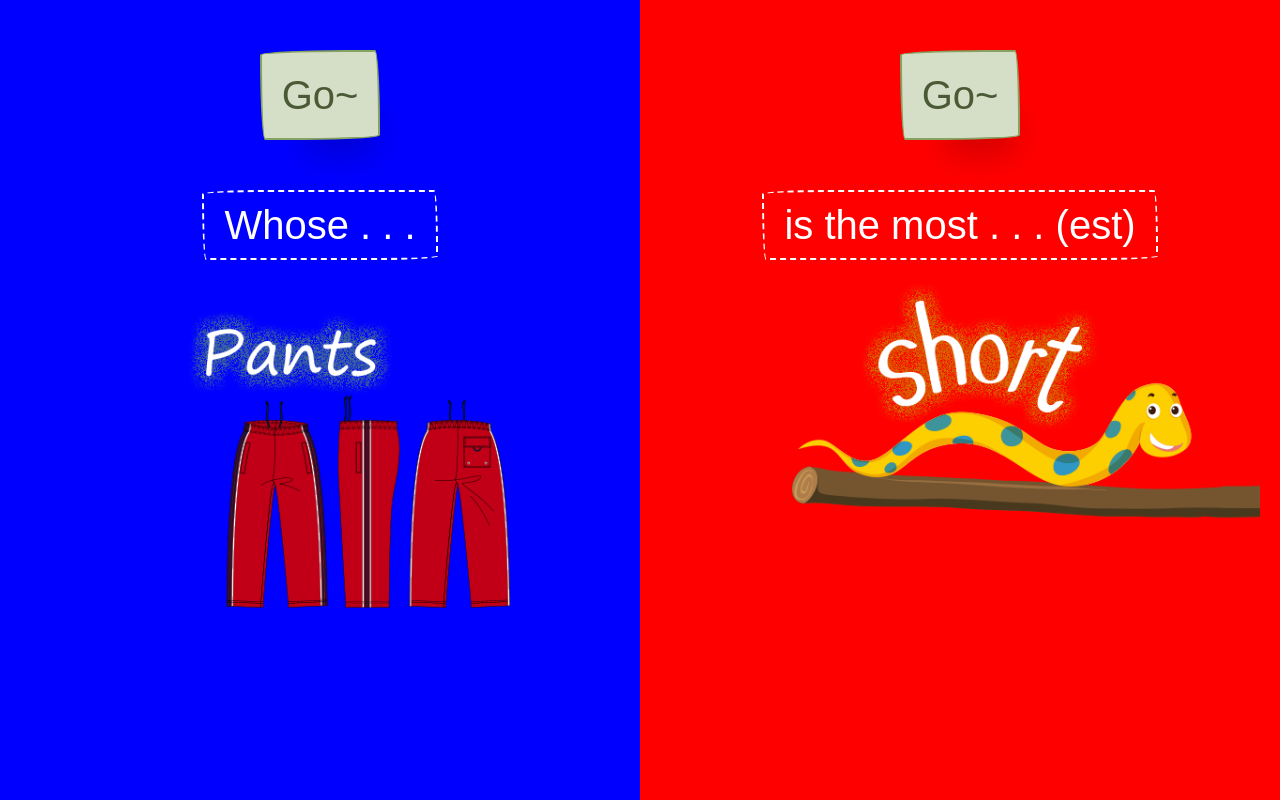
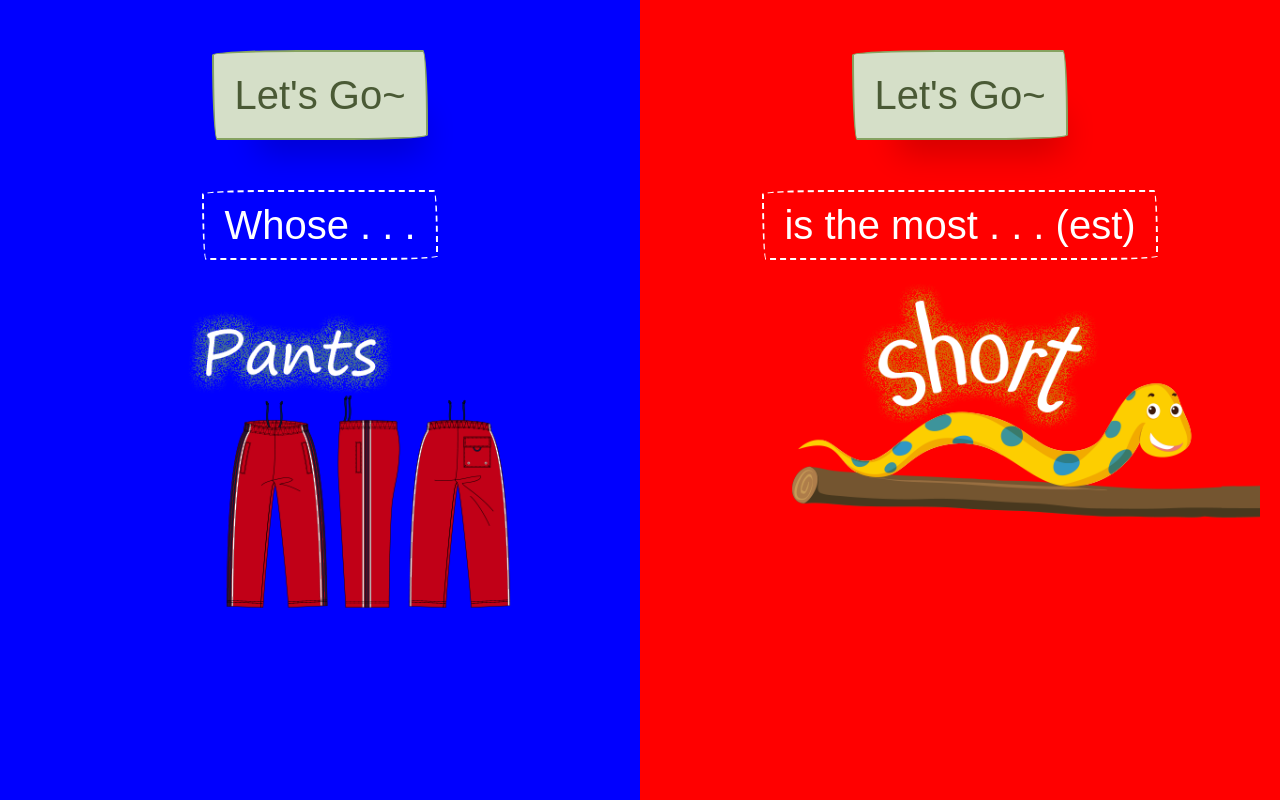
Before and after one commit to jeffreyhuang/study--slot-machine, a Vue app: page / in a window 1280 px wide. Built offline with nearby package versions, Linux system fonts and the light colour scheme; a web font is replaced by a local one.

Commit message:
Update button

```diff
--- a/src/components/SlotMachine.vue
+++ b/src/components/SlotMachine.vue
@@ -1,7 +1,7 @@
 <template>
   <div class="slot-machine background" :class="`background__${type}`">
     <div class="slot-machine__btn-group">
-      <button class="btn-large btn-success" @click="go" v-if="!rolling">Go~</button>
+      <button class="btn-large btn-success" @click="go" v-if="!rolling">Let's Go~</button>
 
       <button class="btn-large btn-danger" @click="stop" v-if="rolling">Stop!</button>
     </div>
```
